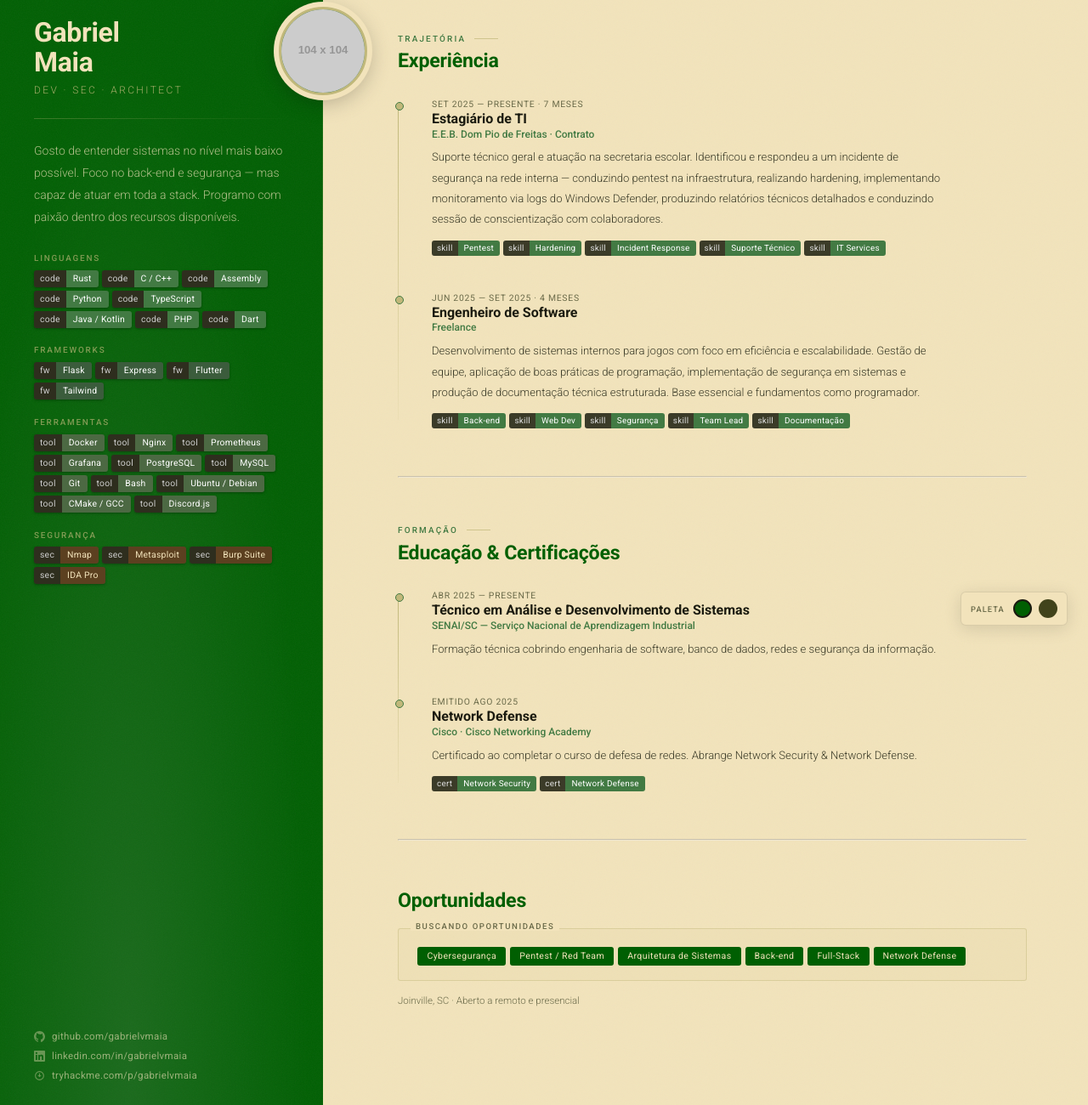
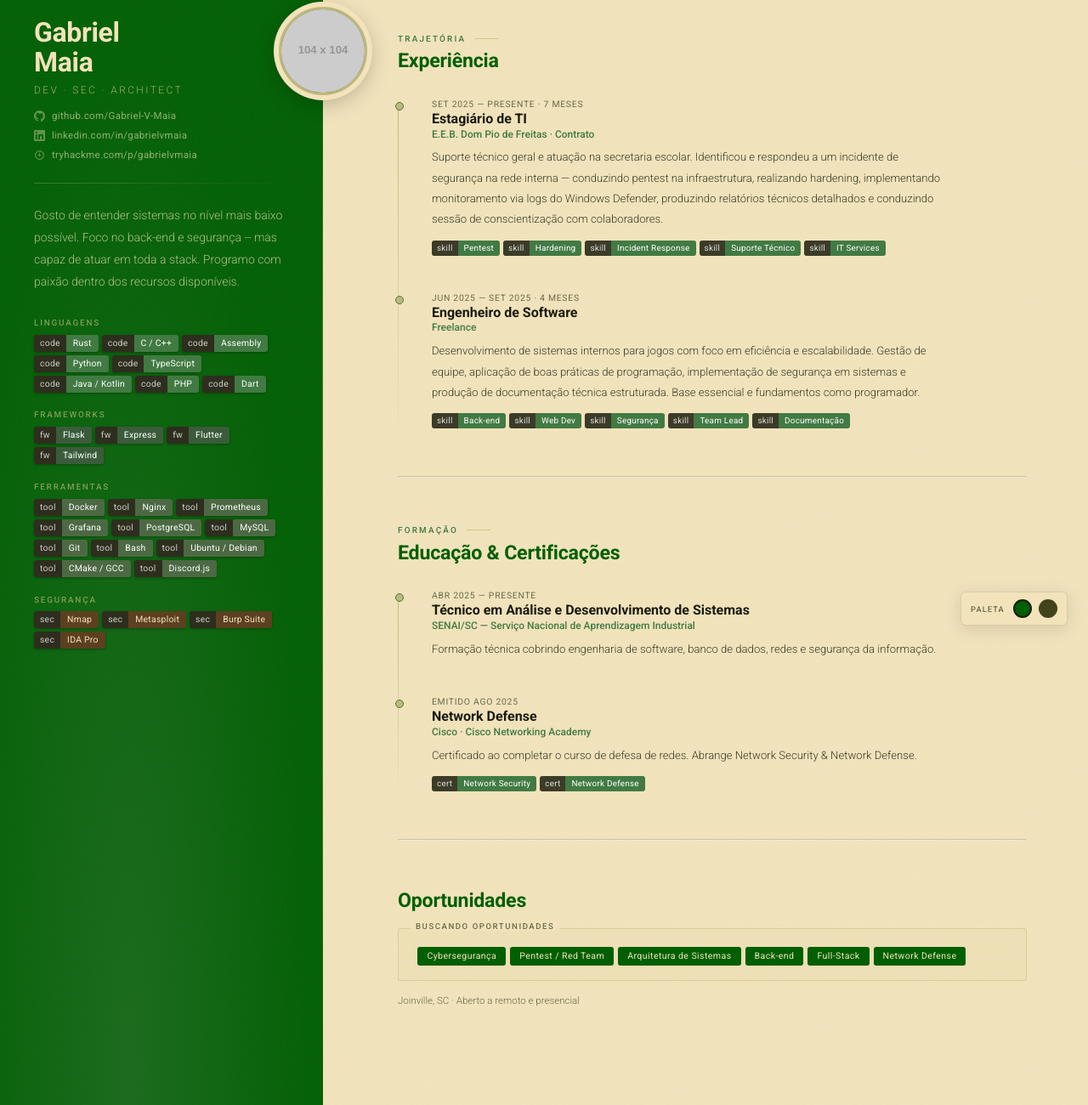
Before and after one commit to Gabriel-V-Maia/portfolio-web, a plain HTML site: page src/index.html in a window 1280 px wide. Shown: the part 40-1340 px from the top of the page at 85% size. Drawn offline with Linux system fonts and the light colour scheme; placeholder pictures from the web are drawn by us.

Commit message:
style: change position of the socials nav

```diff
--- a/src/index.html
+++ b/src/index.html
@@ -25,10 +25,25 @@
       <p class="name-sub">Dev · Sec · Architect</p>
     </header>
 
+    <nav class="socials" aria-label="Redes sociais">
+      <a href="https://github.com/gabrielvmaia" target="_blank" rel="noopener noreferrer" class="soc">
+        <svg width="13" height="13" viewBox="0 0 24 24" fill="currentColor" aria-hidden="true"><path d="M12 0C5.37 0 0 5.37 0 12c0 5.3 3.438 9.8 8.205 11.387.6.11.82-.26.82-.577v-2.165c-3.338.726-4.042-1.61-4.042-1.61-.546-1.387-1.333-1.756-1.333-1.756-1.09-.745.083-.729.083-.729 1.205.085 1.84 1.237 1.84 1.237 1.07 1.834 2.807 1.304 3.492.997.108-.775.418-1.305.762-1.605-2.665-.3-5.466-1.332-5.466-5.93 0-1.31.468-2.38 1.236-3.22-.124-.303-.536-1.523.117-3.176 0 0 1.008-.322 3.3 1.23A11.5 11.5 0 0 1 12 6.803c1.02.005 2.047.138 3.006.404 2.29-1.552 3.297-1.23 3.297-1.23.655 1.653.243 2.873.12 3.176.77.84 1.235 1.91 1.235 3.22 0 4.61-2.807 5.625-5.479 5.92.43.372.814 1.102.814 2.222v3.293c0 .32.216.694.824.576C20.565 21.796 24 17.298 24 12c0-6.63-5.37-12-12-12z"/></svg>
+        github.com/Gabriel-V-Maia
+      </a>
+      <a href="https://linkedin.com/in/gabrielvmaia" target="_blank" rel="noopener noreferrer" class="soc">
+        <svg width="13" height="13" viewBox="0 0 24 24" fill="currentColor" aria-hidden="true"><path d="M20.447 20.452h-3.554v-5.569c0-1.328-.027-3.037-1.852-3.037-1.853 0-2.136 1.445-2.136 2.939v5.667H9.351V9h3.414v1.561h.046c.477-.9 1.637-1.85 3.37-1.85 3.601 0 4.267 2.37 4.267 5.455v6.286zM5.337 7.433a2.062 2.062 0 0 1-2.063-2.065 2.064 2.064 0 1 1 2.063 2.065zm1.782 13.019H3.555V9h3.564v11.452zM22.225 0H1.771C.792 0 0 .774 0 1.729v20.542C0 23.227.792 24 1.771 24h20.451C23.2 24 24 23.227 24 22.271V1.729C24 .774 23.2 0 22.222 0h.003z"/></svg>
+        linkedin.com/in/gabrielvmaia
+      </a>
+      <a href="https://tryhackme.com/p/gabrielvmaia" target="_blank" rel="noopener noreferrer" class="soc">
+        <svg width="13" height="13" viewBox="0 0 24 24" fill="currentColor" aria-hidden="true"><path d="M12 2a10 10 0 1 0 0 20A10 10 0 0 0 12 2zm0 2a8 8 0 1 1 0 16A8 8 0 0 1 12 4zm-1 4v3H8l4 4 4-4h-3V7h-2z"/></svg>
+        tryhackme.com/p/gabrielvmaia
+      </a>
+    </nav>
+
     <div class="left-rule" role="separator"></div>
 
     <p class="bio">
-      Gosto de entender sistemas no nível mais baixo possível. Foco no back-end e segurança — mas capaz de atuar em toda a stack. Programo com paixão dentro dos recursos disponíveis.
+      Gosto de entender sistemas no nível mais baixo possível. Foco no back-end e segurança -- mas capaz de atuar em toda a stack. Programo com paixão dentro dos recursos disponíveis.
     </p>
 
     <div class="badges-group" aria-label="Linguagens de programação">
@@ -82,20 +97,6 @@
       </div>
     </div>
 
-    <nav class="socials" aria-label="Redes sociais">
-      <a href="https://github.com/gabrielvmaia" target="_blank" rel="noopener noreferrer" class="soc">
-        <svg width="13" height="13" viewBox="0 0 24 24" fill="currentColor" aria-hidden="true"><path d="M12 0C5.37 0 0 5.37 0 12c0 5.3 3.438 9.8 8.205 11.387.6.11.82-.26.82-.577v-2.165c-3.338.726-4.042-1.61-4.042-1.61-.546-1.387-1.333-1.756-1.333-1.756-1.09-.745.083-.729.083-.729 1.205.085 1.84 1.237 1.84 1.237 1.07 1.834 2.807 1.304 3.492.997.108-.775.418-1.305.762-1.605-2.665-.3-5.466-1.332-5.466-5.93 0-1.31.468-2.38 1.236-3.22-.124-.303-.536-1.523.117-3.176 0 0 1.008-.322 3.3 1.23A11.5 11.5 0 0 1 12 6.803c1.02.005 2.047.138 3.006.404 2.29-1.552 3.297-1.23 3.297-1.23.655 1.653.243 2.873.12 3.176.77.84 1.235 1.91 1.235 3.22 0 4.61-2.807 5.625-5.479 5.92.43.372.814 1.102.814 2.222v3.293c0 .32.216.694.824.576C20.565 21.796 24 17.298 24 12c0-6.63-5.37-12-12-12z"/></svg>
-        github.com/gabrielvmaia
-      </a>
-      <a href="https://linkedin.com/in/gabrielvmaia" target="_blank" rel="noopener noreferrer" class="soc">
-        <svg width="13" height="13" viewBox="0 0 24 24" fill="currentColor" aria-hidden="true"><path d="M20.447 20.452h-3.554v-5.569c0-1.328-.027-3.037-1.852-3.037-1.853 0-2.136 1.445-2.136 2.939v5.667H9.351V9h3.414v1.561h.046c.477-.9 1.637-1.85 3.37-1.85 3.601 0 4.267 2.37 4.267 5.455v6.286zM5.337 7.433a2.062 2.062 0 0 1-2.063-2.065 2.064 2.064 0 1 1 2.063 2.065zm1.782 13.019H3.555V9h3.564v11.452zM22.225 0H1.771C.792 0 0 .774 0 1.729v20.542C0 23.227.792 24 1.771 24h20.451C23.2 24 24 23.227 24 22.271V1.729C24 .774 23.2 0 22.222 0h.003z"/></svg>
-        linkedin.com/in/gabrielvmaia
-      </a>
-      <a href="https://tryhackme.com/p/gabrielvmaia" target="_blank" rel="noopener noreferrer" class="soc">
-        <svg width="13" height="13" viewBox="0 0 24 24" fill="currentColor" aria-hidden="true"><path d="M12 2a10 10 0 1 0 0 20A10 10 0 0 0 12 2zm0 2a8 8 0 1 1 0 16A8 8 0 0 1 12 4zm-1 4v3H8l4 4 4-4h-3V7h-2z"/></svg>
-        tryhackme.com/p/gabrielvmaia
-      </a>
-    </nav>
 
     <div class="avatar-wrap" aria-hidden="true">
       <div class="avatar-circle">
--- a/src/theme.css
+++ b/src/theme.css
@@ -212,8 +212,7 @@ body {
 .c-sec  { background: var(--bdg-sec); color: var(--bdg-sec-c); }
 
 .socials {
-  margin-top: auto;
-  padding-top: 2.5rem;
+  margin-top: 1rem;
   display: flex;
   flex-direction: column;
   gap: 9px;
```
